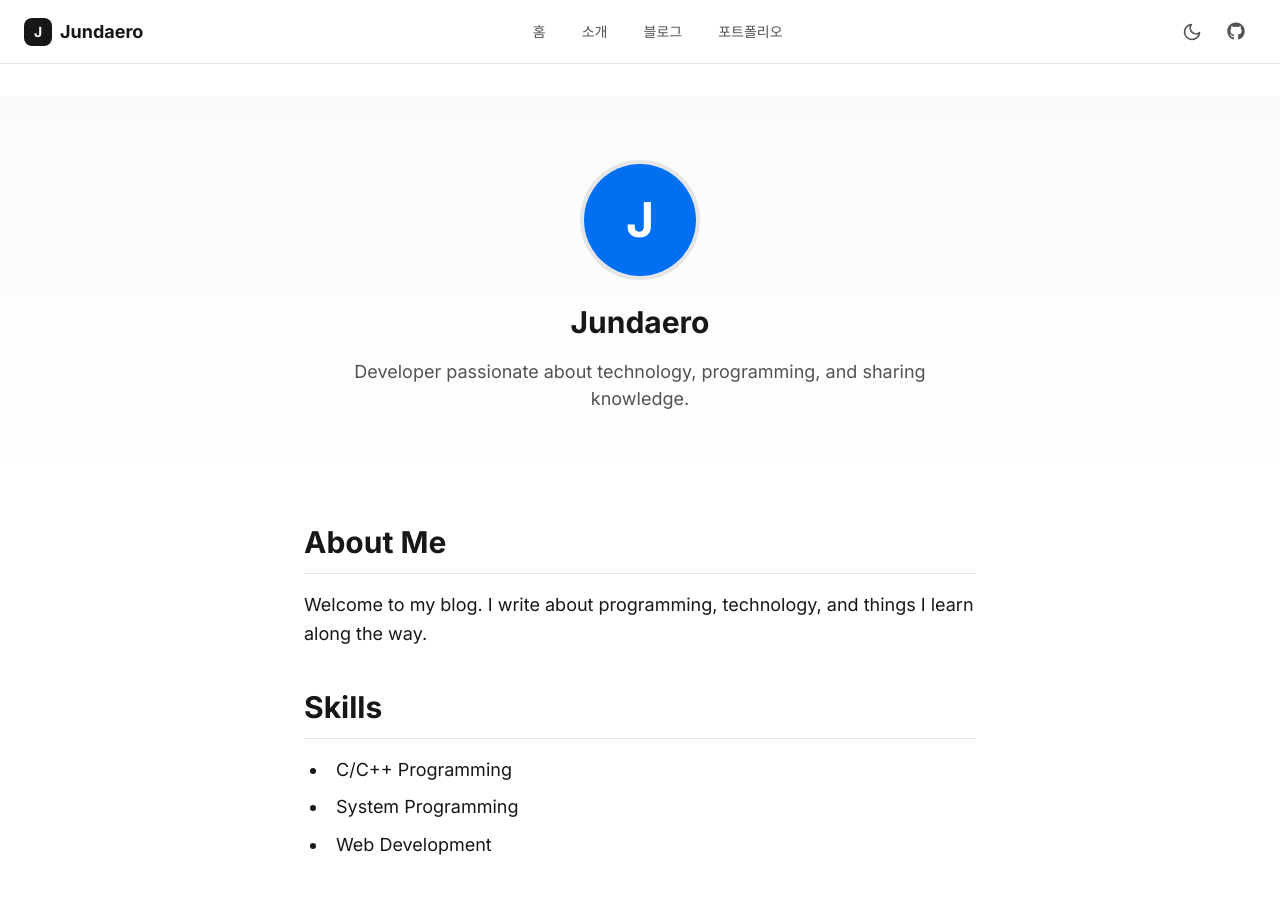
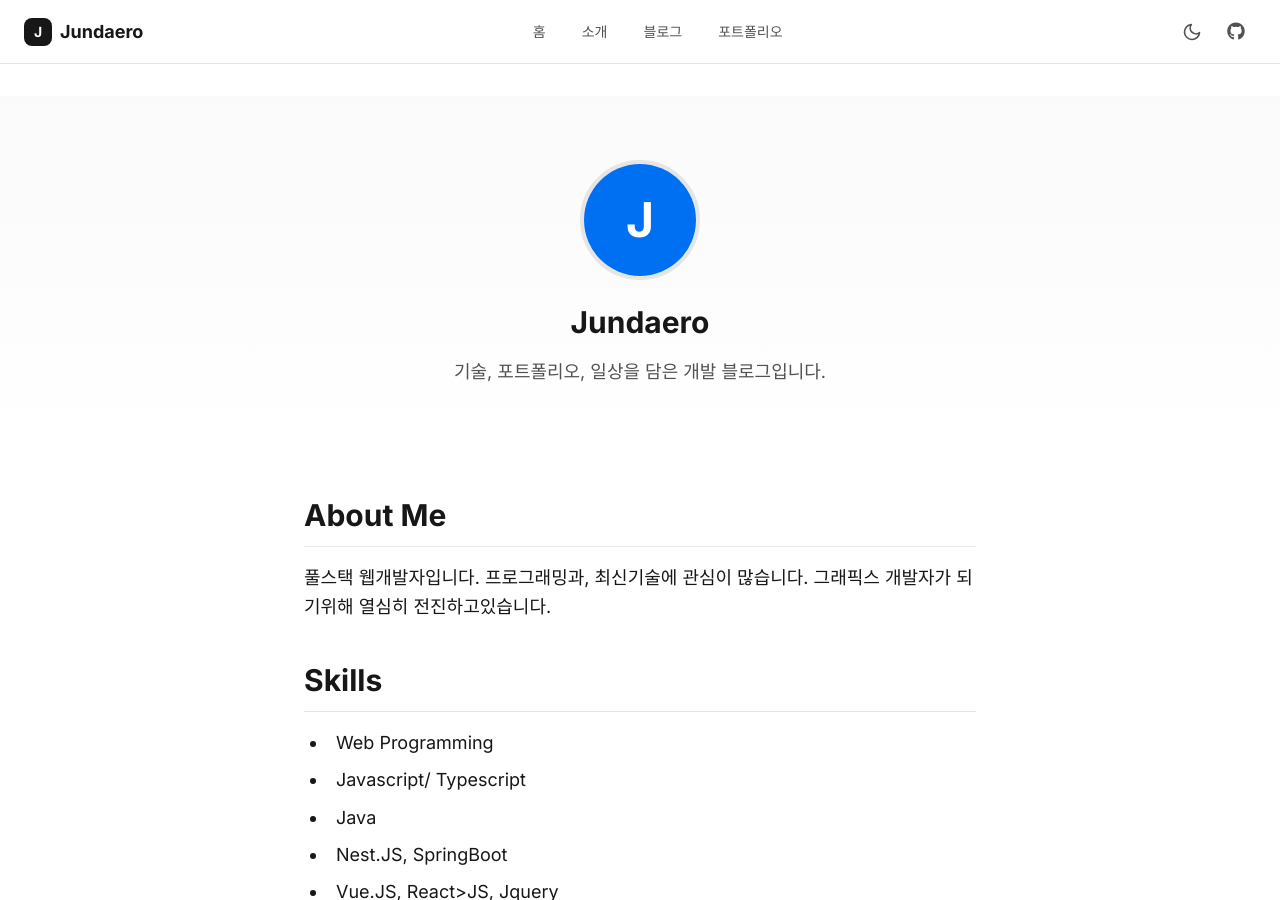
Before and after one commit to intellihill/intellihill.github.io, a Jekyll site: the page built from about/index.html, in a window 1280 px wide and 900 px high. Built offline with Jekyll 4.4.1, drawn with Linux system fonts in a browser that asks for light colours; nearby versions of some CDN libraries; some of the changed text lies outside the part shown.

Commit message:
update: about페이지 수정

```diff
--- a/about/index.html
+++ b/about/index.html
@@ -11,7 +11,7 @@ title: About
     </div>
     <h1 class="about-title">Jundaero</h1>
     <p class="about-description">
-      Developer passionate about technology, programming, and sharing knowledge.
+      기술, 포트폴리오, 일상을 담은 개발 블로그입니다.
     </p>
   </div>
 </section>
@@ -22,19 +22,26 @@ title: About
     <div class="prose">
       <h2>About Me</h2>
       <p>
-        Welcome to my blog. I write about programming, technology, and things I learn along the way.
+        풀스택 웹개발자입니다.
+        프로그래밍과, 최신기술에 관심이 많습니다.
+        그래픽스 개발자가 되기위해 열심히 전진하고있습니다.
       </p>
 
       <h2>Skills</h2>
       <ul>
-        <li>C/C++ Programming</li>
-        <li>System Programming</li>
-        <li>Web Development</li>
+        <li>Web Programming</li>
+        <li>Javascript/ Typescript</li>
+        <li>Java</li>
+        <li>Nest.JS, SpringBoot</li>
+        <li>Vue.JS, React>JS, Jquery</li>
+        <li>JPA, Prisma, MyBatis</li>
+        <li>SQL</li>
       </ul>
 
       <h2>Contact</h2>
       <p>
-        Feel free to reach out via <a href="https://github.com/jundaero">GitHub</a> or email.
+        <a href="https://github.com/intellihill">GitHub</a><br>
+        Email: intelli.hill@outlook.com
       </p>
     </div>
   </div>
```
